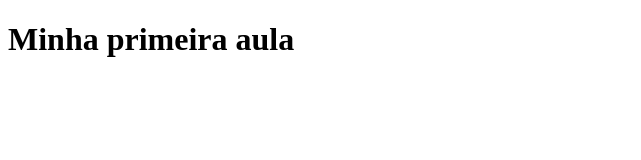
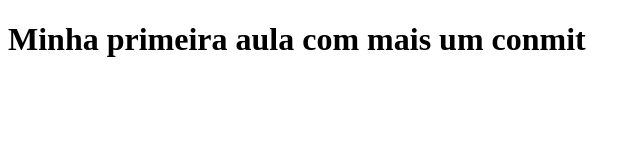
Before and after one commit to Eduardoprzs/aula-1, a plain HTML site: page Aula 1/index.html in a window 1280 px wide. Shown: the whole page, without its empty margins (0-641 px from the left). Drawn offline with Linux system fonts and the light colour scheme.

Commit message:
adicionamos mais uma parte de texto no nosso codigo.

```diff
--- a/Aula 1/index.html
+++ b/Aula 1/index.html
@@ -7,7 +7,7 @@
 </head>
 
 <body>
-  <h1>Minha primeira aula</h1>
+  <h1>Minha primeira aula com mais um conmit</h1>
 </body>
 
 </html>
```
